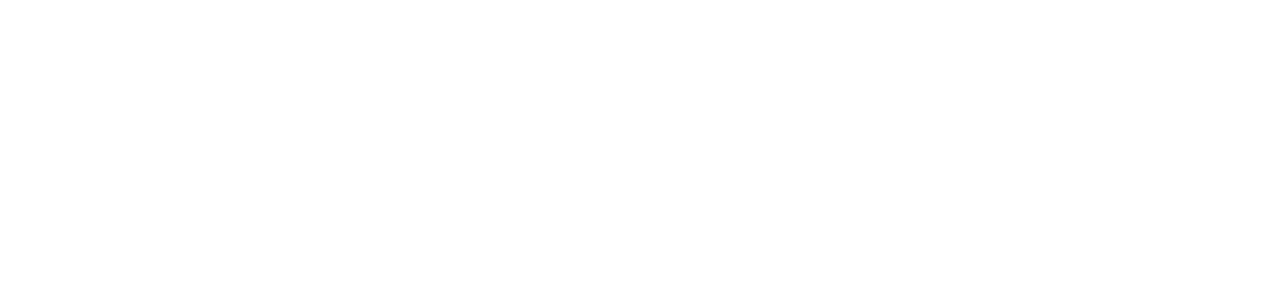
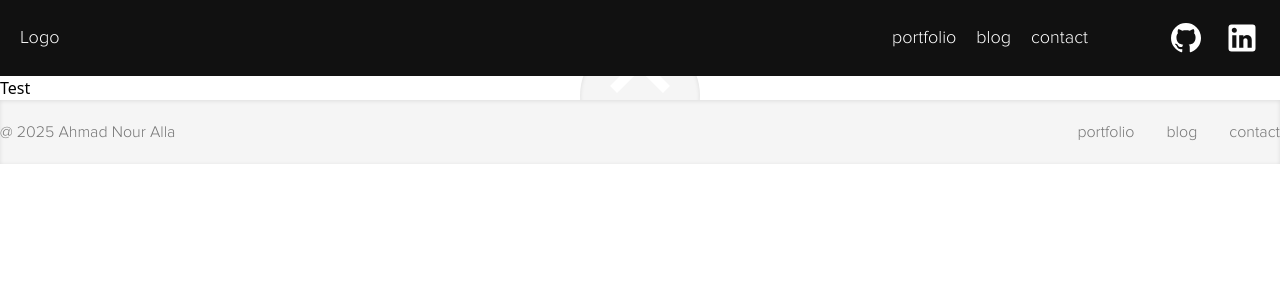
Before and after one commit to ahmadnourallah/portfolio, a React (Vite) app: page / in a window 1280 px wide. Shown: the top 300 px of the page. Built offline with nearby package versions, Linux system fonts and the light colour scheme.

Commit message:
Set up routes

```diff
--- a/src/main.tsx
+++ b/src/main.tsx
@@ -1,5 +1,18 @@
 import { StrictMode } from "react";
 import { createRoot } from "react-dom/client";
+import { BrowserRouter, Routes, Route } from "react-router-dom";
+import RootLayout from "./pages/RootLayout";
+import PortfolioPage from "./pages/PortfolioPage";
 import "./index.css";
 
-createRoot(document.getElementById("root")!).render(<StrictMode></StrictMode>);
+createRoot(document.getElementById("root")!).render(
+	<StrictMode>
+		<BrowserRouter>
+			<Routes>
+				<Route element={<RootLayout />}>
+					<Route index element={<PortfolioPage />} />
+				</Route>
+			</Routes>
+		</BrowserRouter>
+	</StrictMode>
+);
```
